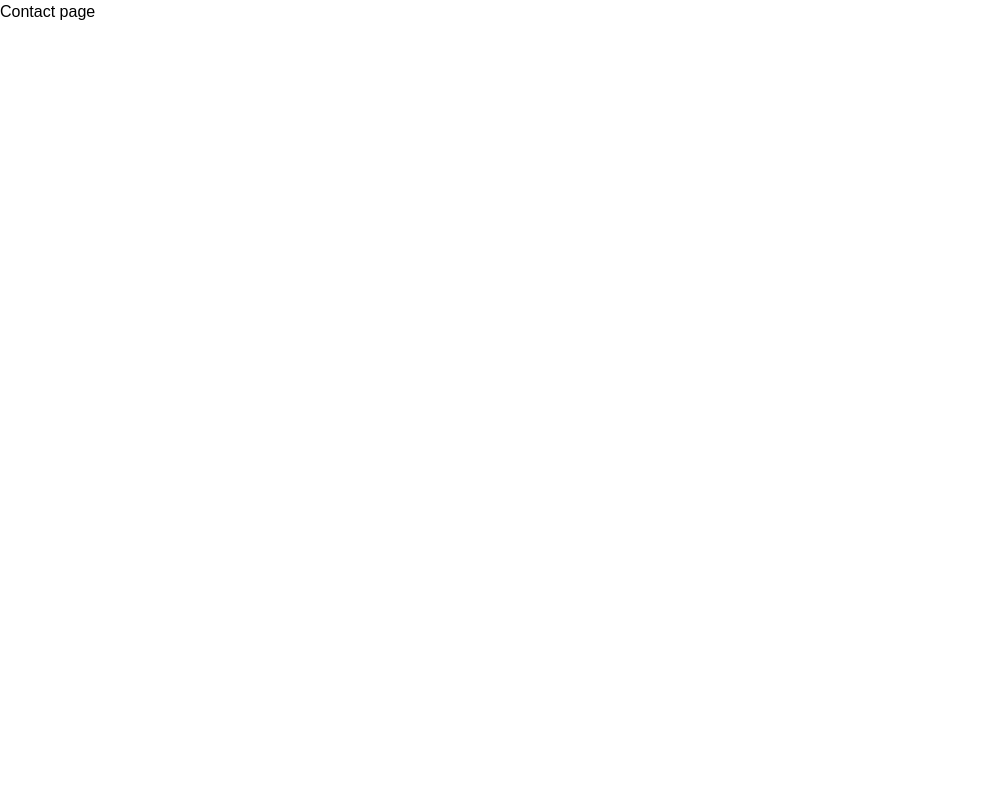
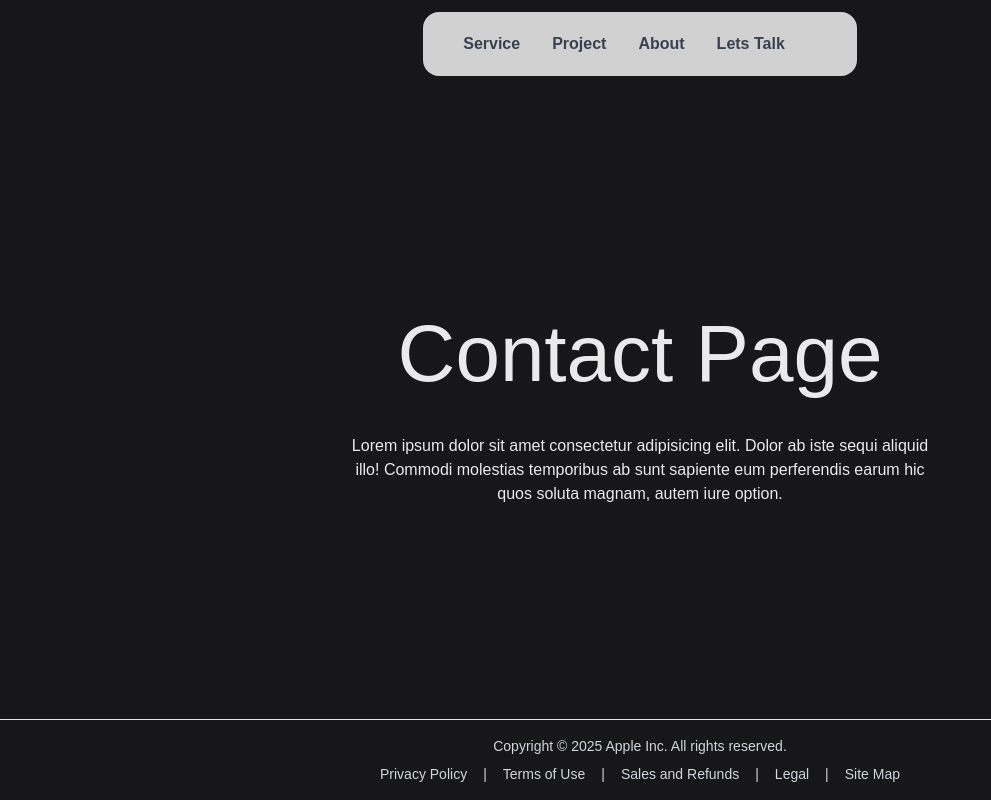
Before and after one commit to Pathum-Hettiarachchi/test_next_js_and_tailwind_css, a Next.js app: page /contact in a window 1280 px wide. Shown: the whole page, without its empty margins (0-991 px from the left). Built offline with nearby package versions, Linux system fonts and the light colour scheme.

Commit message:
Add text to the contact page

```diff
--- a/app/contact/page.tsx
+++ b/app/contact/page.tsx
@@ -1,9 +1,26 @@
 import React from 'react'
+import Footer from '../Components/Footer'
 
 export default function page() {
   return (
-    <div>
-        <h1>Contact page</h1>
+    <div className='flex flex-col justify-center items-center bg-background w-full h-[100vh] '>
+
+    <div className="navBar absolute top-0 left-0 flex w-full py-3  items-center justify-center">
+        <div className="nav-items flex bg-white bg-opacity-80 py-5 px-10 rounded-2xl list-none font-semibold text-gray-700">
+        <li className='mr-8'><a href="/service">Service</a></li>
+        <li className='mr-8'><a href="/project">Project</a></li>
+        <li className='mr-8'><a href="/about">About</a></li>
+        <li className='mr-8'><a href="">Lets Talk</a></li>
+        </div>
+      </div>
+    <h1 className='text-[80px] text-fontcolor'>Contact Page</h1>
+    <p className='w-[600px] mt-5 text-center text-fontcolor'>Lorem ipsum dolor sit amet consectetur adipisicing elit. Dolor ab iste sequi aliquid illo!
+        Commodi molestias temporibus ab sunt sapiente eum perferendis earum hic quos soluta magnam,
+        autem iure option.</p>
+
+     <section className='flex justify-center items-center w-full h-auto absolute bottom-0'>
+    <Footer />
+    </section>
     </div>
   )
 }
```
